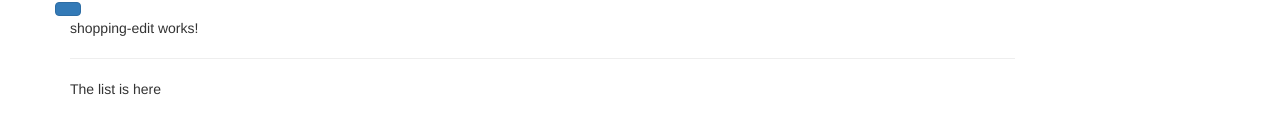
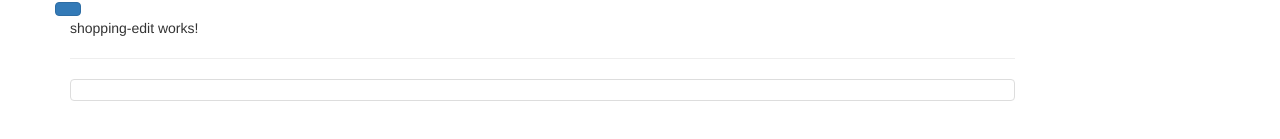
Before and after one commit to ioanh/recipe-book, an Angular app: page / in a window 1280 px wide. Shown: the part 333-472 px from the top of the page. Built offline with nearby package versions, Linux system fonts and the light colour scheme.

Commit message:
shopping list dumy

```diff
--- a/src/app/shopping-list/shopping-list.component.html
+++ b/src/app/shopping-list/shopping-list.component.html
@@ -2,6 +2,8 @@
     <div class="col-xs-10">
         <app-shopping-edit></app-shopping-edit>
         <hr>
-        <p>The list is here</p>
+        <ul class="list-group">
+            <a class="list-group-item" style="cursor: pointer;"></a>
+        </ul>
     </div>
 </div>
--- a/src/app/shopping-list/shopping-list.component.ts
+++ b/src/app/shopping-list/shopping-list.component.ts
@@ -6,6 +6,7 @@ import { Component, OnInit } from '@angular/core';
   styleUrls: ['./shopping-list.component.css']
 })
 export class ShoppingListComponent implements OnInit {
+  ingredients = [];
 
   constructor() { }
 
```
